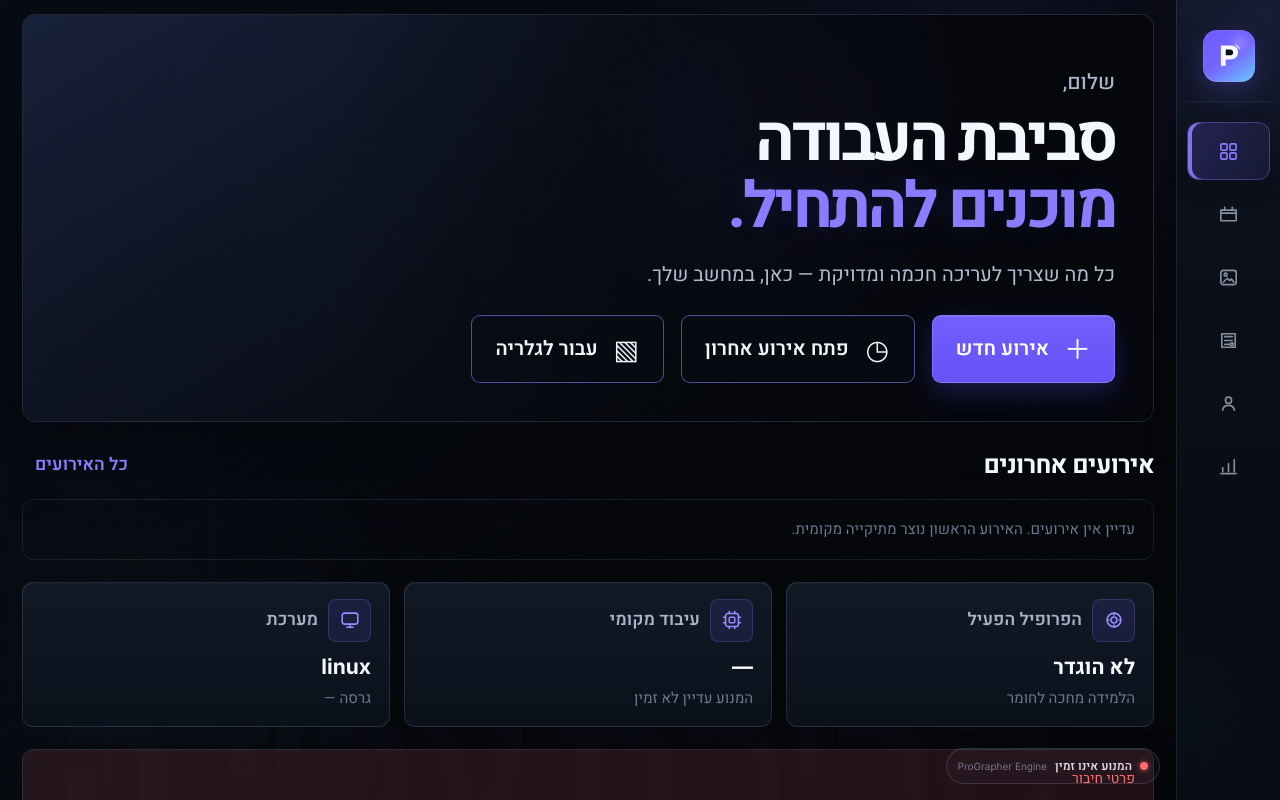
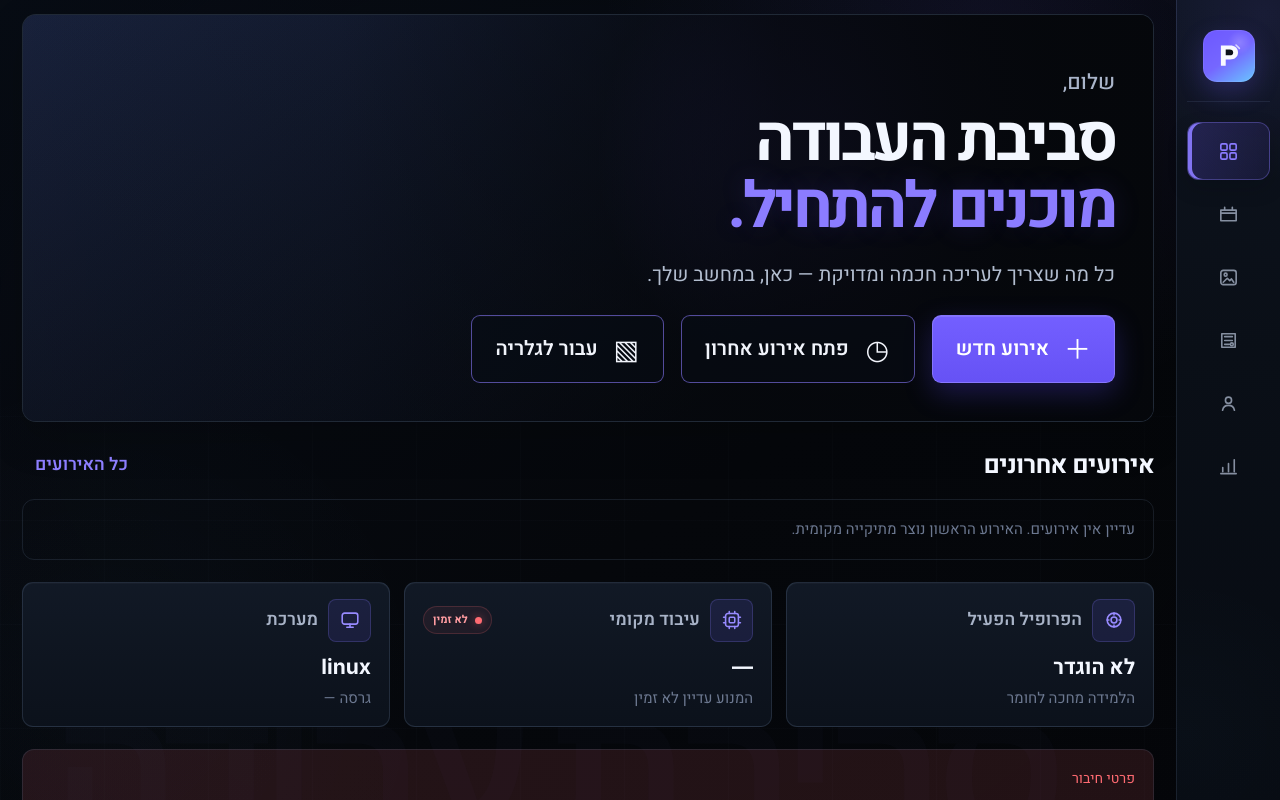
Before and after one commit to WizZerr/PROGRAPHER-V2, a Next.js app in the folder frontend/: page / in a window 1280 px wide. Built offline with nearby package versions, Linux system fonts and the light colour scheme.

Commit message:
ui: align gallery loading and engine status

```diff
--- a/frontend/src/features/dashboard/DashboardScreen.module.css
+++ b/frontend/src/features/dashboard/DashboardScreen.module.css
@@ -112,57 +112,6 @@
   font-size: 22.5px;
   font-weight: 400;
   line-height: 1.5;
-}
-
-.heroEngine {
-  position: fixed;
-  right: calc(var(--pg-sidebar-width) + 18px);
-  bottom: 18px;
-  z-index: 40;
-  min-height: 36px;
-  padding: 7px 11px;
-  display: inline-flex;
-  align-items: center;
-  gap: 8px;
-  border: 1px solid rgba(120, 145, 180, 0.25);
-  border-radius: 999px;
-  background: rgba(9, 14, 22, 0.9);
-  color: #dbe3ef;
-  box-shadow:
-    0 10px 28px rgba(0, 0, 0, 0.24),
-    inset 0 1px 0 rgba(255, 255, 255, 0.035);
-  backdrop-filter: blur(14px);
-}
-
-.heroEngine strong {
-  font-size: 12px;
-  font-weight: 600;
-  white-space: nowrap;
-}
-
-.engineMeta {
-  color: #65738a;
-  font-family: "Inter", "Heebo", sans-serif;
-  font-size: 10px;
-  white-space: nowrap;
-}
-
-.engineDot {
-  width: 8px;
-  height: 8px;
-  flex: 0 0 8px;
-  border-radius: 50%;
-  background: var(--pg-success);
-  box-shadow:
-    0 0 0 3px rgba(78, 226, 138, 0.08),
-    0 0 9px rgba(78, 226, 138, 0.42);
-}
-
-.heroEngineError .engineDot {
-  background: var(--pg-danger);
-  box-shadow:
-    0 0 0 3px rgba(255, 107, 114, 0.08),
-    0 0 9px rgba(255, 107, 114, 0.36);
 }
 
 .actions {
@@ -385,6 +334,53 @@
   font-weight: 600;
 }
 
+.localCardTopline {
+  justify-content: space-between;
+}
+
+.cardTitleGroup {
+  min-width: 0;
+  display: inline-flex;
+  align-items: center;
+  gap: 10px;
+}
+
+.engineStatusInline {
+  min-height: 28px;
+  padding: 0 9px;
+  display: inline-flex;
+  align-items: center;
+  gap: 7px;
+  flex: 0 0 auto;
+  border: 1px solid rgba(78, 226, 138, 0.16);
+  border-radius: 999px;
+  background: rgba(78, 226, 138, 0.07);
+  color: #7ee6a7;
+  font-size: 11px;
+  font-weight: 700;
+  white-space: nowrap;
+}
+
+.engineStatusDot {
+  width: 7px;
+  height: 7px;
+  flex: 0 0 7px;
+  border-radius: 50%;
+  background: var(--pg-success);
+  box-shadow: 0 0 8px rgba(78, 226, 138, 0.55);
+}
+
+.engineStatusError {
+  border-color: rgba(255, 107, 114, 0.18);
+  background: rgba(255, 107, 114, 0.07);
+  color: #ff9ca1;
+}
+
+.engineStatusError .engineStatusDot {
+  background: var(--pg-danger);
+  box-shadow: 0 0 8px rgba(255, 107, 114, 0.48);
+}
+
 .systemIcon {
   width: 43px;
   height: 43px;
@@ -493,23 +489,7 @@
   }
 }
 
-@media (max-width: 1280px) {
-  .heroEngine {
-    right: calc(var(--pg-sidebar-compact-width) + 16px);
-    bottom: 16px;
-  }
-}
-
 @media (max-width: 820px) {
-  .heroEngine {
-    right: 14px;
-    bottom: 14px;
-  }
-
-  .engineMeta {
-    display: none;
-  }
-
   .hero {
     height: 500px;
   }
--- a/frontend/src/features/dashboard/DashboardScreen.tsx
+++ b/frontend/src/features/dashboard/DashboardScreen.tsx
@@ -129,20 +129,6 @@ export default function DashboardScreen() {
         </div>
         <div className={styles.heroShade} aria-hidden="true" />
 
-        <div
-          className={`${styles.heroEngine} ${state === "error" ? styles.heroEngineError : ""}`}
-        >
-          <span className={styles.engineDot} aria-hidden="true" />
-          <strong>
-            {state === "checking"
-              ? "מתחבר למנוע"
-              : state === "connected"
-                ? "מנוע מחובר"
-                : "המנוע אינו זמין"}
-          </strong>
-          <span className={styles.engineMeta}>ProGrapher Engine</span>
-        </div>
-
         <div className={styles.heroCopy}>
           <span className={styles.heroGreeting}>שלום,</span>
           <h2>
@@ -213,9 +199,23 @@ export default function DashboardScreen() {
           <small>{profile ? `${profile.usable_pairs.toLocaleString("he-IL")} זוגות שמישים` : "הלמידה מחכה לחומר"}</small>
         </article>
         <article className={styles.card}>
-          <div className={styles.cardTopline}>
-            <span className={styles.systemIcon}><SystemGlyph kind="local" /></span>
-            <span>עיבוד מקומי</span>
+          <div className={`${styles.cardTopline} ${styles.localCardTopline}`}>
+            <span className={styles.cardTitleGroup}>
+              <span className={styles.systemIcon}><SystemGlyph kind="local" /></span>
+              <span>עיבוד מקומי</span>
+            </span>
+            <span
+              className={`${styles.engineStatusInline} ${
+                state === "error" ? styles.engineStatusError : ""
+              }`}
+            >
+              <span className={styles.engineStatusDot} aria-hidden="true" />
+              {state === "checking"
+                ? "מתחבר"
+                : state === "connected"
+                  ? "מחובר"
+                  : "לא זמין"}
+            </span>
           </div>
           <strong>{engine ? `127.0.0.1:${engine.port}` : "—"}</strong>
           <small>{runtime?.service ?? "המנוע עדיין לא זמין"}</small>
--- a/frontend/src/features/gallery/GalleryScreen.module.css
+++ b/frontend/src/features/gallery/GalleryScreen.module.css
@@ -1210,13 +1210,17 @@
 }
 
 .loadingState {
-  grid-template-columns: auto auto;
+  grid-template-columns: minmax(0, 1fr);
+  justify-items: center;
+  gap: 14px;
+  direction: rtl;
 }
 
 .loadingState > div {
   display: grid;
-  gap: 4px;
-  text-align: right;
+  justify-items: center;
+  gap: 5px;
+  text-align: center;
 }
 
 .loadingState strong,
```
